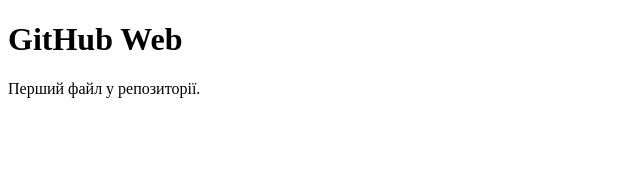
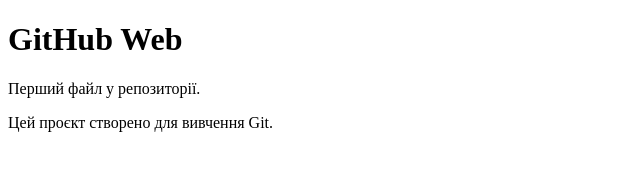
Before and after one commit to iralazaryk2004-cloud/lab4-git-web, a plain HTML site: page index.html in a window 1280 px wide. Shown: the whole page, without its empty margins (0-640 px from the left). Drawn offline with Linux system fonts and the light colour scheme.

Commit message:
Add project description

```diff
--- a/index.html
+++ b/index.html
@@ -7,5 +7,6 @@
 <body>
     <h1>GitHub Web</h1>
     <p>Перший файл у репозиторії.</p>
+    <p>Цей проєкт створено для вивчення Git.</p>
 </body>
 </html>
```
